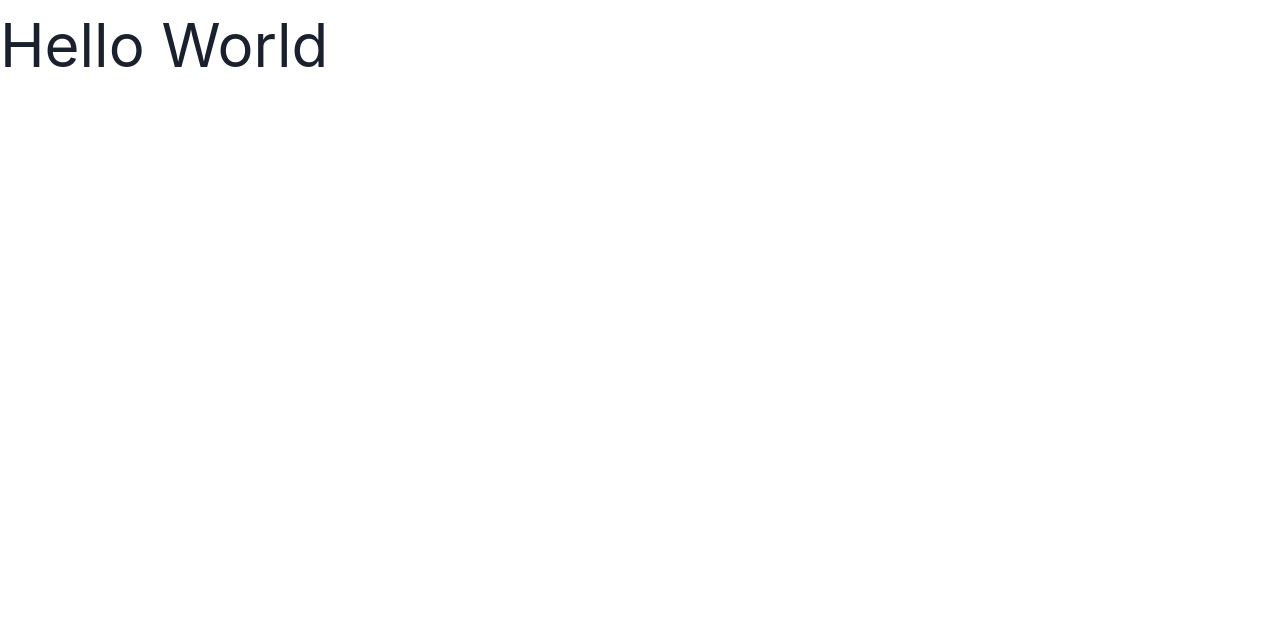
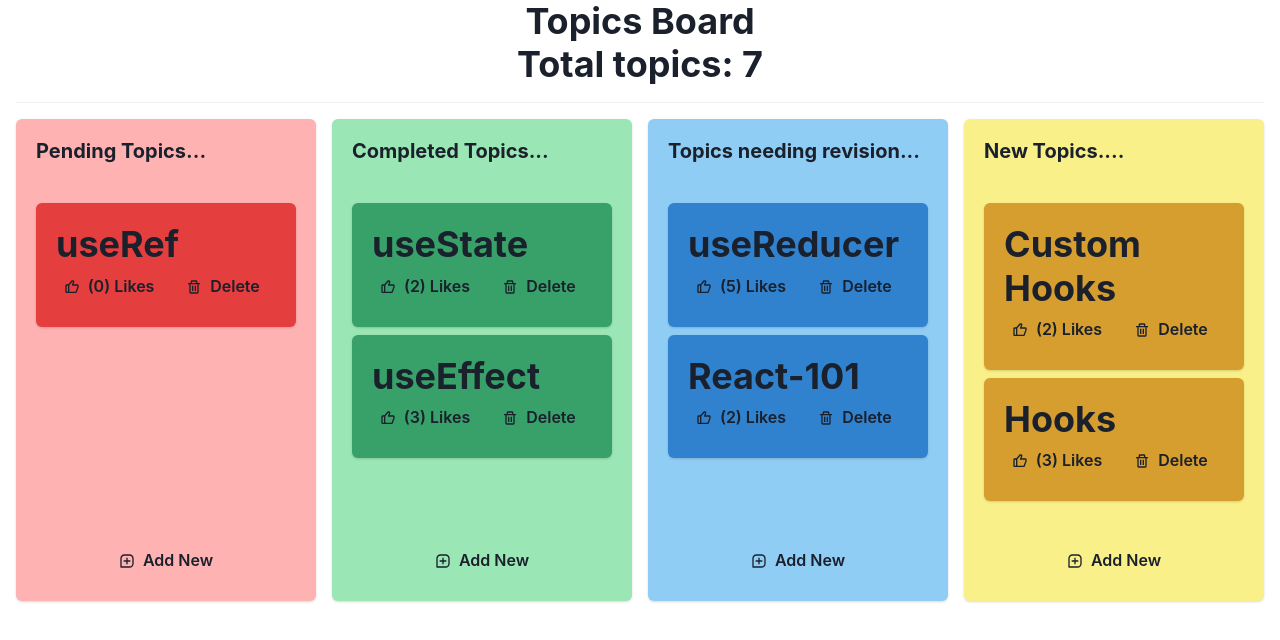
Before and after one commit to harshau9/Announcement-App, a Next.js app in the folder frontend/: page / in a window 1280 px wide. Shown: the top 640 px of the page. Built offline with nearby package versions, Linux system fonts and the light colour scheme.

Commit message:
added basic components

```diff
--- a/frontend/package.json
+++ b/frontend/package.json
@@ -22,6 +22,7 @@
     "next": "13.1.6",
     "react": "18.2.0",
     "react-dom": "18.2.0",
+    "react-icons": "^4.7.1",
     "typescript": "4.9.4"
   }
 }
--- a/frontend/pages/_app.tsx
+++ b/frontend/pages/_app.tsx
@@ -1,10 +1,13 @@
 import type { AppProps } from "next/app";
 import { ChakraProvider } from "@chakra-ui/react";
+import TopicsProviders from "./context/TopicsContext";
 
 export default function App({ Component, pageProps }: AppProps) {
   return (
-    <ChakraProvider>
-      <Component {...pageProps} />
-    </ChakraProvider>
+    <TopicsProviders>
+      <ChakraProvider>
+        <Component {...pageProps} />
+      </ChakraProvider>
+    </TopicsProviders>
   );
 }
--- /dev/null
+++ b/frontend/pages/components/TopicInput.tsx
@@ -0,0 +1,62 @@
+import React, { useContext, useState } from "react";
+import { Button, Card, CardBody, Flex, Input } from "@chakra-ui/react";
+import { BiSave } from "react-icons/bi";
+import { MdOutlineCancel } from "react-icons/md";
+
+import { TopicType } from "../constants";
+import { TopicsContext } from "../context/TopicsContext";
+
+type TopicInputProps = {
+  type: TopicType;
+  onCancel: () => void;
+};
+const TopicInput = ({ type, onCancel }: TopicInputProps) => {
+  const [value, setValue] = useState<string>("");
+  const { addTopic } = useContext(TopicsContext);
+
+  const handleChange = (e: React.ChangeEvent<HTMLInputElement>) => {
+    setValue(e.target.value);
+  };
+
+  const handleSave = () => {
+    addTopic && addTopic(value, type);
+  };
+  return (
+    <Card bgColor={"white"}>
+      <CardBody>
+        <Flex direction={"column"} gap={2}>
+          <Input
+            placeholder="new topic..."
+            size="md"
+            maxLength={20}
+            value={value}
+            onChange={handleChange}
+            data-cy="input-topic"
+          />
+          <Flex justify="space-between" flexWrap="wrap">
+            <Button
+              flex="1"
+              variant="ghost"
+              leftIcon={<BiSave />}
+              onClick={handleSave}
+              data-cy="save-topic-btn"
+            >
+              Save
+            </Button>
+            <Button
+              flex="1"
+              variant="ghost"
+              leftIcon={<MdOutlineCancel />}
+              onClick={onCancel}
+              data-cy="cancel-add-topic-btn"
+            >
+              Cancel
+            </Button>
+          </Flex>
+        </Flex>
+      </CardBody>
+    </Card>
+  );
+};
+
+export default TopicInput;
--- /dev/null
+++ b/frontend/pages/components/TopicItem.tsx
@@ -0,0 +1,50 @@
+import React, { useContext } from "react";
+import { Button, Card, CardBody, Flex, Heading } from "@chakra-ui/react";
+import { BiLike, BiTrash } from "react-icons/bi";
+
+import { TopicsContext } from "../context/TopicsContext";
+import { Topic, topicInfo } from "../constants";
+
+interface TopicItemProps extends Topic {}
+
+const TopicItem = (props: TopicItemProps) => {
+  const info = topicInfo[props.type];
+  const { likeTopic, deleteTopic } = useContext(TopicsContext);
+  const updateLikeCountHandle = async () => {
+    likeTopic && likeTopic(props.id, props.likes + 1);
+  };
+  const onDeleteHandle = async () => {
+    deleteTopic && deleteTopic(props.id);
+  };
+  return (
+    <Card bgColor={info.itemBgColor} data-cy="topic-item">
+      <CardBody>
+        <Heading as={"h6"} data-cy="topic-message">
+          {props.message}
+        </Heading>
+        <Flex justify="space-between" flexWrap="wrap" gap={2}>
+          <Button
+            flex="1"
+            variant="ghost"
+            leftIcon={<BiLike />}
+            onClick={updateLikeCountHandle}
+            data-cy="like-topic-btn"
+          >
+            ({props.likes}) Likes
+          </Button>
+          <Button
+            flex="1"
+            variant="ghost"
+            leftIcon={<BiTrash />}
+            onClick={onDeleteHandle}
+            data-cy="delete-topic-btn"
+          >
+            Delete
+          </Button>
+        </Flex>
+      </CardBody>
+    </Card>
+  );
+};
+
+export default TopicItem;
--- /dev/null
+++ b/frontend/pages/components/TopicSection.tsx
@@ -0,0 +1,65 @@
+import React, { useEffect, useState } from "react";
+import {
+  Button,
+  Card,
+  CardBody,
+  CardFooter,
+  CardHeader,
+  Flex,
+  Heading,
+} from "@chakra-ui/react";
+import { Topic, topicInfo, TopicType } from "../constants";
+import TopicItem from "./TopicItem";
+import TopicInput from "./TopicInput";
+import { BiMessageSquareAdd } from "react-icons/bi";
+
+type TopicSectionProps = {
+  topicType: TopicType;
+  topics: Topic[];
+};
+
+const TopicSection = ({ topicType, topics }: TopicSectionProps) => {
+  const [addNew, setAddNew] = useState(false);
+  const info = topicInfo[topicType];
+
+  useEffect(() => {
+    if (addNew) {
+      setAddNew(false);
+    }
+    // eslint-disable-next-line react-hooks/exhaustive-deps
+  }, [topics]);
+
+  return (
+    <Card bgColor={info.sectionBgColor} data-cy={`topic-section-${topicType}`}>
+      <CardHeader>
+        <Heading size="md" data-cy="topic-title">
+          {info.title}
+        </Heading>
+      </CardHeader>
+      <CardBody>
+        <Flex direction={"column"} gap={2}>
+          {topics.map((topic) => (
+            <TopicItem key={topic.id} {...topic} />
+          ))}
+          {addNew && (
+            <TopicInput type={topicType} onCancel={() => setAddNew(false)} />
+          )}
+        </Flex>
+      </CardBody>
+      <CardFooter>
+        <Button
+          width={"100%"}
+          variant="ghost"
+          leftIcon={<BiMessageSquareAdd />}
+          disabled={addNew}
+          onClick={() => setAddNew(true)}
+          data-cy="topic-add-btn"
+        >
+          Add New
+        </Button>
+      </CardFooter>
+    </Card>
+  );
+};
+
+export default TopicSection;
--- /dev/null
+++ b/frontend/pages/components/TopicsBoard.tsx
@@ -0,0 +1,41 @@
+import React, { useContext } from "react";
+import {
+  Center,
+  Container,
+  Divider,
+  Heading,
+  SimpleGrid,
+} from "@chakra-ui/react";
+
+import { TopicsContext } from "../context/TopicsContext";
+import TopicSection from "./TopicSection";
+
+import { Topic, TopicType } from "../constants";
+
+const TopicsBoard = () => {
+  const { topics } = useContext(TopicsContext);
+  return (
+    <Container maxW="container.xl" data-cy="topics-board">
+      <Center flexDirection="column">
+        <Heading>Topics Board</Heading>
+        <Heading as="h2" data-cy="total-topics">
+          Total topics: {topics.length}
+        </Heading>
+      </Center>
+      <Divider my={4} />
+      <SimpleGrid spacing={4} templateColumns="repeat(4, 1fr)">
+        {Object.values(TopicType).map((topic) => (
+          <TopicSection
+            key={topic}
+            topicType={topic}
+            topics={topics.filter(
+              (topicItem: Topic) => topicItem.type === topic
+            )}
+          />
+        ))}
+      </SimpleGrid>
+    </Container>
+  );
+};
+
+export default TopicsBoard;
--- /dev/null
+++ b/frontend/pages/constants.ts
@@ -0,0 +1,42 @@
+export enum TopicType {
+  Pending = "Pending",
+  Completed = "Completed",
+  Revision = "Revision",
+  New = "New",
+}
+
+export type Topic = {
+  id: number;
+  type: TopicType;
+  message: string;
+  likes: number;
+};
+
+export type TopicInfo = {
+  title: string;
+  sectionBgColor: string;
+  itemBgColor: string;
+};
+
+export const topicInfo: Record<TopicType, TopicInfo> = {
+  Pending: {
+    title: "Pending Topics...",
+    sectionBgColor: "red.200",
+    itemBgColor: "red.500",
+  },
+  Completed: {
+    title: "Completed Topics...",
+    sectionBgColor: "green.200",
+    itemBgColor: "green.500",
+  },
+  Revision: {
+    title: "Topics needing revision...",
+    sectionBgColor: "blue.200",
+    itemBgColor: "blue.500",
+  },
+  New: {
+    title: "New Topics....",
+    sectionBgColor: "yellow.200",
+    itemBgColor: "yellow.500",
+  },
+};
--- /dev/null
+++ b/frontend/pages/context/TopicsContext.tsx
@@ -0,0 +1,56 @@
+import React, { createContext, useState } from "react";
+
+import { Topic, TopicType } from "../constants";
+import initialTopics from "../initialData.json";
+
+type TopicsContextProps = {
+  topics: Topic[];
+  addTopic?: (value: string, type: TopicType) => void;
+  likeTopic?: (id: number, newLikesCount: number) => void;
+  deleteTopic?: (id: number) => void;
+};
+
+export const TopicsContext = createContext<TopicsContextProps>({
+  topics: [],
+});
+
+const TopicsProviders = ({ children }: { children: React.ReactNode }) => {
+  const [topics, setTopics] = useState<Topic[]>(initialTopics as Topic[]);
+
+  const addTopic = async (message: string, type: TopicType) => {
+    setTopics([
+      ...topics,
+      {
+        id: Date.now(),
+        message,
+        type,
+        likes: 0,
+      },
+    ]);
+  };
+
+  const likeTopic = async (id: number, newLikesCount: number) => {
+    let updatedTopics = topics.map((topic) => {
+      if (topic.id === id) {
+        topic.likes = newLikesCount;
+      }
+      return topic;
+    });
+    setTopics(updatedTopics);
+  };
+
+  const deleteTopic = (id: number) => {
+    let updatedTopics = topics.filter((topic) => topic.id !== id);
+    setTopics(updatedTopics);
+  };
+
+  return (
+    <TopicsContext.Provider
+      value={{ topics, addTopic, likeTopic, deleteTopic }}
+    >
+      {children}
+    </TopicsContext.Provider>
+  );
+};
+
+export default TopicsProviders;
--- a/frontend/pages/index.tsx
+++ b/frontend/pages/index.tsx
@@ -1,5 +1,6 @@
 import Head from "next/head";
 import { Text } from "@chakra-ui/react";
+import TopicsBoard from "./components/TopicsBoard";
 
 export default function Home() {
   return (
@@ -11,7 +12,7 @@ export default function Home() {
         <link rel="icon" href="/favicon.ico" />
       </Head>
       <main>
-        <Text fontSize="6xl">Hello World</Text>
+        <TopicsBoard />
       </main>
     </>
   );
--- /dev/null
+++ b/frontend/pages/initialData.json
@@ -0,0 +1,9 @@
+[
+  { "id": 1, "type": "Completed", "message": "useState", "likes": 2 },
+  { "id": 2, "type": "Completed", "message": "useEffect", "likes": 3 },
+  { "id": 3, "type": "Pending", "message": "useRef", "likes": 0 },
+  { "id": 4, "type": "Revision", "message": "useReducer", "likes": 5 },
+  { "id": 5, "type": "Revision", "message": "React-101", "likes": 2 },
+  { "id": 5, "type": "New", "message": "Custom Hooks", "likes": 2 },
+  { "id": 6, "type": "New", "message": "Hooks", "likes": 3 }
+]
```
Also changed, not shown: 1 other file (tests, documents, lock files or other folders).
